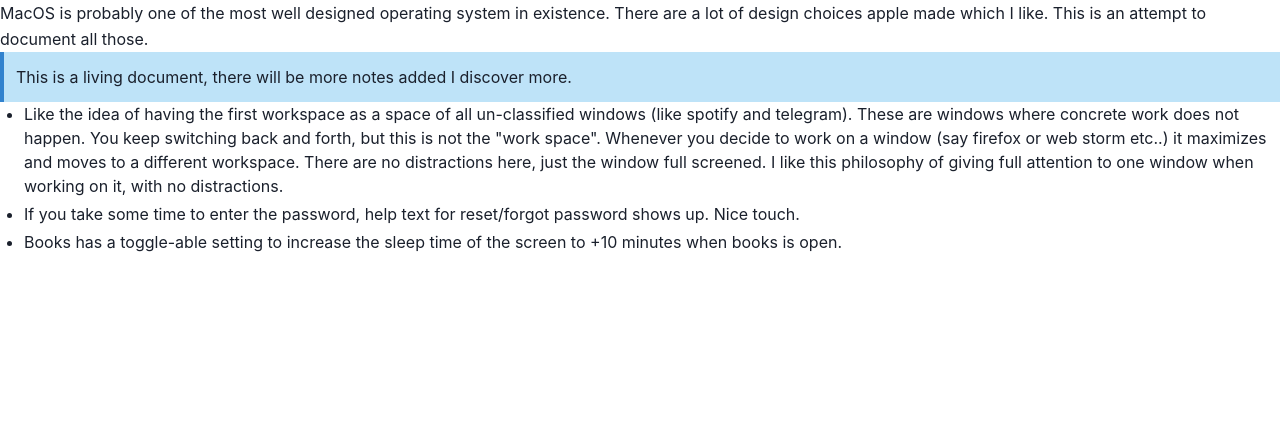
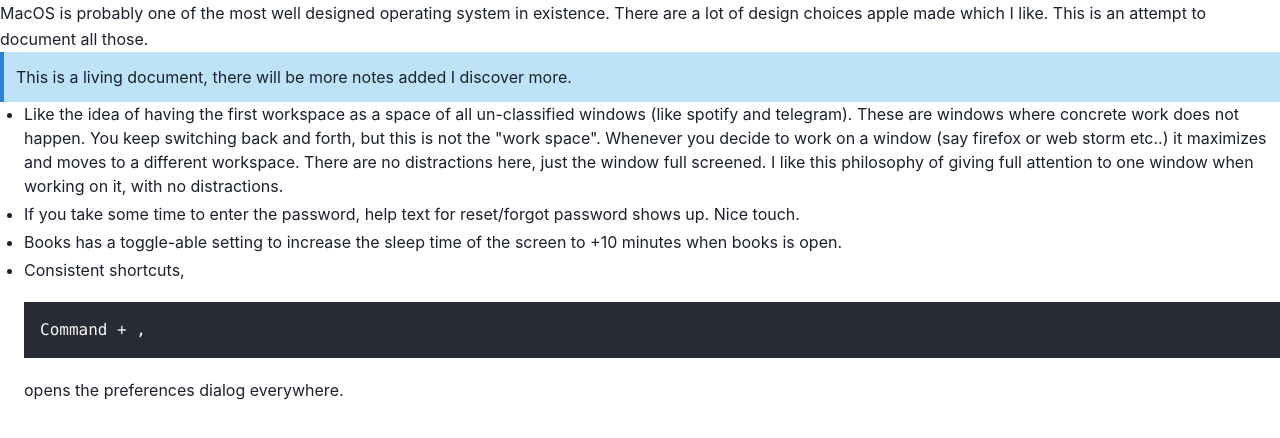
Before and after one commit to BharatKalluri/bharatkalluri.com, a Next.js app: page /posts/design-notes-mac-os in a window 1280 px wide. Shown: the top 438 px of the page. Built offline with nearby package versions, Linux system fonts and the light colour scheme.

Commit message:
Added a point about shortcuts in design notes for macOS

```diff
--- a/pages/posts/design-notes-mac-os.mdx
+++ b/pages/posts/design-notes-mac-os.mdx
@@ -21,3 +21,4 @@ made which I like. This is an attempt to document all those.
     window when working on it, with no distractions.
 -   If you take some time to enter the password, help text for reset/forgot password shows up. Nice touch.
 -   Books has a toggle-able setting to increase the sleep time of the screen to +10 minutes when books is open.
+-   Consistent shortcuts, `Command + ,` opens the preferences dialog everywhere.
```
